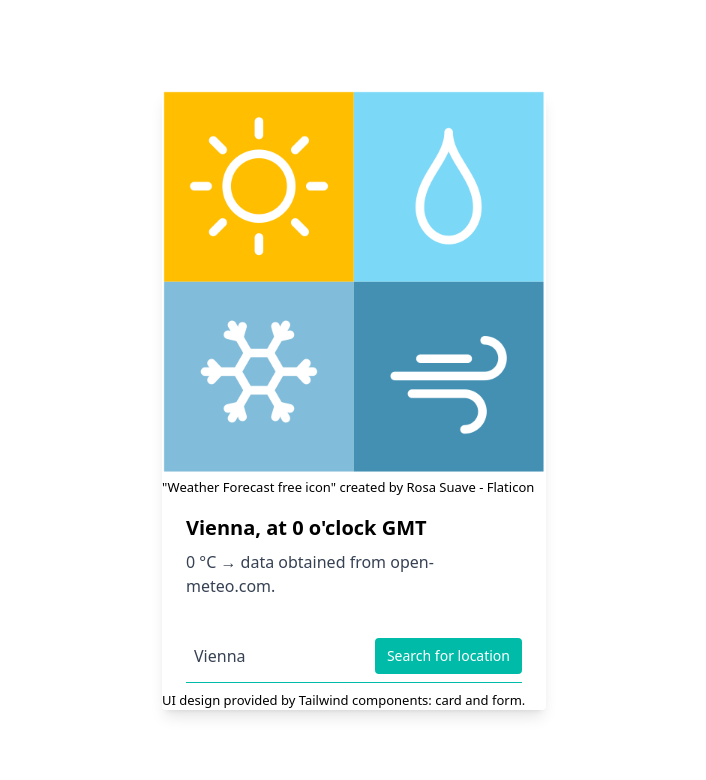
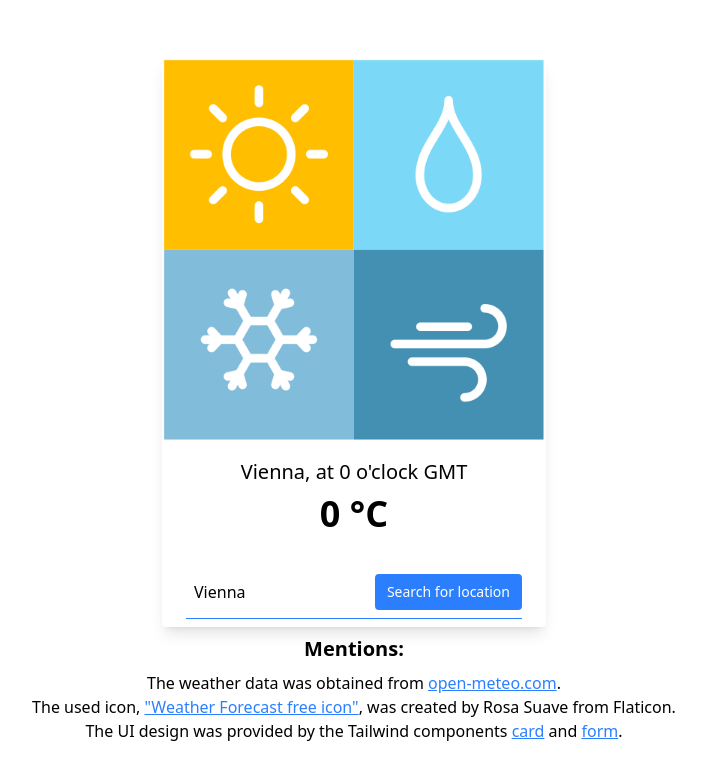
Before and after one commit to pghgh/daily-weather-forecast, an Angular app in the folder daily-weather-forecast-frontend/: page / in a window 1280 px wide. Shown: the top 780 px of the page, without its empty margins (286-992 px from the left). Built offline with nearby package versions, Linux system fonts and the light colour scheme.

Commit message:
updated UI with new text locations

```diff
--- a/daily-weather-forecast-frontend/src/app/app.component.html
+++ b/daily-weather-forecast-frontend/src/app/app.component.html
@@ -20,20 +20,16 @@
 
 <!-- TAKEN FROM START 3 -->
 <!-- TAKEN FROM START 5 -->
-<div class="flex flex-row min-h-screen justify-center items-center">
+<div class="flex flex-col gap-2 min-h-screen justify-center items-center">
 	<!-- TAKEN FROM END 5 -->
 	<div class="max-w-sm rounded overflow-hidden shadow-lg">
 		<!-- TAKEN FROM START 1 -->
 		<img class="w-full" src="assets/weather-forecast.png">
 		<!-- TAKEN FROM END 1 -->
-		<a class="text-[13px]"
-		   href="https://www.flaticon.com/free-icon/weather-forecast_9176568?term=weather&page=1&position=25&origin=search&related_id=9176568"
-		   title="weather forecast icons">
-			"Weather Forecast free icon" created by Rosa Suave - Flaticon</a>
 		<div class="px-6 py-4">
-			<div class="font-bold text-xl mb-2">{{ cityName }}, at {{ hour }} o'clock GMT</div>
-			<p class="text-gray-700 text-base">
-				{{ temperature }} &deg;C &rarr; data obtained from <a href="https://open-meteo.com/">open-meteo.com</a>.
+			<div class="text-center text-xl mb-2">{{ cityName }}, at {{ hour }} o'clock GMT</div>
+			<p class="font-bold text-black text-center text-4xl">
+				{{ temperature }} &deg;C
 			</p>
 		</div>
 		<div class="px-6 pt-4 pb-2">
@@ -41,11 +37,11 @@
 			<!-- TAKEN FROM START 4 -->
 			<form class="w-full max-w-sm" [formGroup]="formWeather" (ngSubmit)="onSubmit(formWeather)">
 				<!-- TAKEN FROM END 4 -->
-				<div class="flex items-center border-b border-teal-500 py-2">
+				<div class="flex items-center border-b border-blue-500 py-2">
 					<!-- TAKEN FROM START 4 -->
-					<input class="appearance-none bg-transparent border-none w-full text-gray-700 mr-3 py-1 px-2 leading-tight focus:outline-none"
-					       type="text" placeholder="Vienna" aria-label="Full name" formControlName="cityNameInput">
-					<button class="flex-shrink-0 bg-teal-500 hover:bg-teal-700 border-teal-500 hover:border-teal-700 text-sm border-4 text-white py-1 px-2 rounded"
+					<input class="appearance-none bg-transparent border-none w-full text-black mr-3 py-1 px-2 leading-tight focus:outline-none"
+					       type="text" formControlName="cityNameInput">
+					<button class="flex-shrink-0 bg-blue-500 hover:bg-blue-700 border-blue-500 hover:border-blue-700 text-sm border-4 text-white py-1 px-2 rounded"
 					        type="submit">
 						Search for location
 					</button>
@@ -54,9 +50,20 @@
 			</form>
 			<!-- TAKEN FROM END 2 -->
 		</div>
-		<p class="text-[13px]">
-			UI design provided by Tailwind components:  <a href="https://v1.tailwindcss.com/components/cards#stacked ">card</a> and  <a href="https://v1.tailwindcss.com/components/forms#underline-form">form</a>.
-		</p>
 	</div>
+	<p class="font-bold text-xl">Mentions:</p>
+	<ul class="list-none text-center">
+		<li>The weather data was obtained from <a class="underline text-blue-500" href="https://open-meteo.com/">open-meteo.com</a>.
+		</li>
+		<li> The used icon, <a class="underline text-blue-500"
+		                       href="https://www.flaticon.com/free-icon/weather-forecast_9176568?term=weather&page=1&position=25&origin=search&related_id=9176568">
+			"Weather Forecast free icon"</a>,
+			was created by Rosa Suave from Flaticon.
+		</li>
+		<li>The UI design was provided by the Tailwind components <a class="underline text-blue-500"
+		                                                             href="https://v1.tailwindcss.com/components/cards#stacked ">card</a>
+			and <a class="underline text-blue-500" href="https://v1.tailwindcss.com/components/forms#underline-form">form</a>.
+		</li>
+	</ul>
 </div>
 <!-- TAKEN FROM END 3 -->
```
Also changed, not shown: 1 other file (tests, documents, lock files or other folders).
